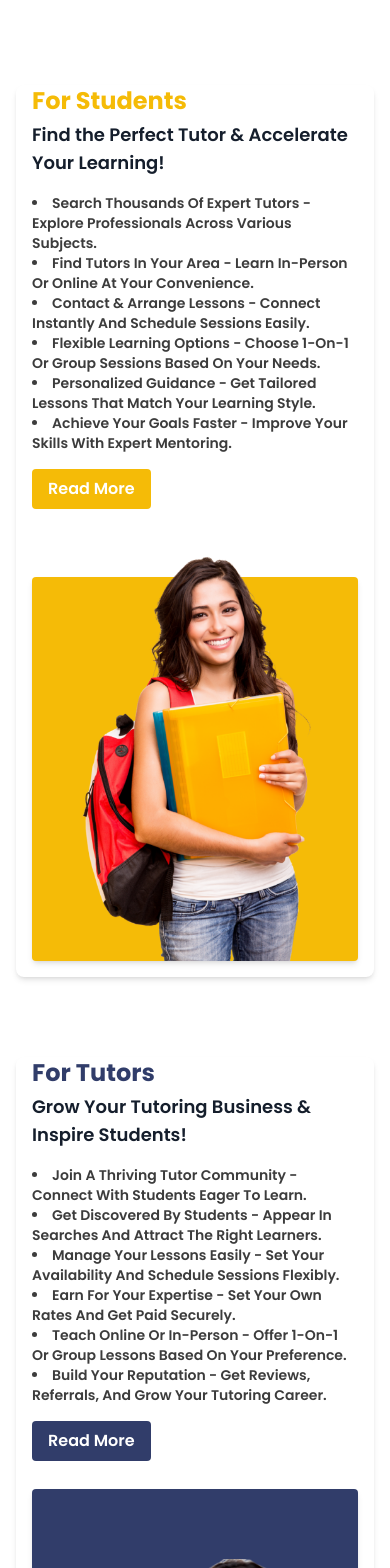
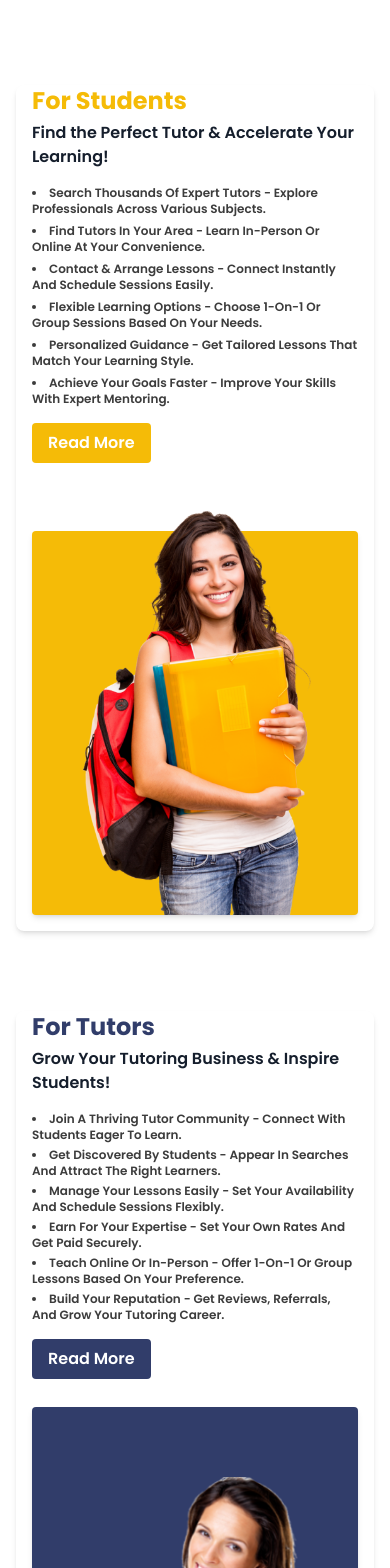
Before and after one commit to HuzaifaYaqoob/Pentutor_Frontend, a React (Create React App) app: page / in a window 390 px wide. Shown: the part 1420-2988 px from the top of the page. Built offline with nearby package versions, Linux system fonts and the light colour scheme; no server answers.

Commit message:
landing page completed

```diff
--- a/src/Pages/Our-Tutors/index.js
+++ b/src/Pages/Our-Tutors/index.js
@@ -25,7 +25,7 @@ export const TutorCard = ({ data, ...props }) => {
 
     console.log(data)
     return (
-        <div className='rounded-xl p-3 mb-16 pt-20 relative w-full border border-[#CACBE6] !z-0'>
+        <div className='rounded-xl p-3 mb-16 pt-16 md:pt-20 relative w-full border border-[#CACBE6] !z-0'>
             <div className='absolute w-24 h-24 border border-[#CACBE6] flex items-center bg-white justify-center top-0 left-1/2 transform -translate-x-1/2 -translate-y-1/2 rounded-full overflow-hidden !z-40'>
                 <div
                     className="w-24 h-24 rounded-full bg-center bg-cover bg-no-repeat flex items-center justify-center"
--- a/src/components/HomePageCard/HomePageCard.js
+++ b/src/components/HomePageCard/HomePageCard.js
@@ -6,25 +6,25 @@ const HomePageCard = (props) =>{
             <div className='space-y-1 sm:space-y-2 flex-1 w-full'>
                 <h3 className={`capitalize font-bold text-2xl sm:text-3xl md:text-4xl whitespace-nowrap ${props.preferredColor}`}>{props.heading}</h3>
                 <div className='font-semibold text-gray-500 mb-10 space-y-4 sm:space-y-6'>
-                    <p className='text-[#151E2C] text-lg md:text-xl'>{props.peragraph}</p>
+                    <p className='text-[#151E2C] sm:text-lg md:text-xl'>{props.peragraph}</p>
                     {
                         props.students ?
-                        <ol className='capitalize list-disc list-inside text-sm sm:text-[16px] md:text-lg'>
-                            <li className="text-[#3C3C3C] text-sm">Search Thousands of Expert Tutors - Explore professionals across various subjects.</li>
-                            <li className="text-[#3C3C3C] text-sm">Find Tutors in Your Area - Learn in-person or online at your convenience.</li>
-                            <li className="text-[#3C3C3C] text-sm">Contact & Arrange Lessons - Connect instantly and schedule sessions easily.</li>
-                            <li className="text-[#3C3C3C] text-sm">Flexible Learning Options - Choose 1-on-1 or group sessions based on your needs.</li>
-                            <li className="text-[#3C3C3C] text-sm">Personalized Guidance - Get tailored lessons that match your learning style.</li>
-                            <li className="text-[#3C3C3C] text-sm">Achieve Your Goals Faster - Improve your skills with expert mentoring.</li>
+                        <ol className='capitalize list-disc list-inside text-sm sm:text-[16px] md:text-lg space-y-1.5 md:space-y-2'>
+                            <li className="text-[#3C3C3C] text-xs sm:text-sm">Search Thousands of Expert Tutors - Explore professionals across various subjects.</li>
+                            <li className="text-[#3C3C3C] text-xs sm:text-sm">Find Tutors in Your Area - Learn in-person or online at your convenience.</li>
+                            <li className="text-[#3C3C3C] text-xs sm:text-sm">Contact & Arrange Lessons - Connect instantly and schedule sessions easily.</li>
+                            <li className="text-[#3C3C3C] text-xs sm:text-sm">Flexible Learning Options - Choose 1-on-1 or group sessions based on your needs.</li>
+                            <li className="text-[#3C3C3C] text-xs sm:text-sm">Personalized Guidance - Get tailored lessons that match your learning style.</li>
+                            <li className="text-[#3C3C3C] text-xs sm:text-sm">Achieve Your Goals Faster - Improve your skills with expert mentoring.</li>
                         </ol>
                         :
-                        <ol className='capitalize list-disc list-inside text-sm sm:text-[16px] md:text-lg'>
-                            <li className="text-[#3C3C3C] text-sm">Join a Thriving Tutor Community - Connect with students eager to learn.</li>
-                            <li className="text-[#3C3C3C] text-sm">Get Discovered by Students - Appear in searches and attract the right learners.</li>
-                            <li className="text-[#3C3C3C] text-sm">Manage Your Lessons Easily - Set your availability and schedule sessions flexibly.</li>
-                            <li className="text-[#3C3C3C] text-sm">Earn for Your Expertise - Set your own rates and get paid securely.</li>
-                            <li className="text-[#3C3C3C] text-sm">Teach Online or In-Person - Offer 1-on-1 or group lessons based on your preference.</li>
-                            <li className="text-[#3C3C3C] text-sm">Build Your Reputation - Get reviews, referrals, and grow your tutoring career.</li>
+                        <ol className='capitalize list-disc list-inside text-sm sm:text-[16px] md:text-lg space-y-1'>
+                            <li className="text-[#3C3C3C] text-xs sm:text-sm">Join a Thriving Tutor Community - Connect with students eager to learn.</li>
+                            <li className="text-[#3C3C3C] text-xs sm:text-sm">Get Discovered by Students - Appear in searches and attract the right learners.</li>
+                            <li className="text-[#3C3C3C] text-xs sm:text-sm">Manage Your Lessons Easily - Set your availability and schedule sessions flexibly.</li>
+                            <li className="text-[#3C3C3C] text-xs sm:text-sm">Earn for Your Expertise - Set your own rates and get paid securely.</li>
+                            <li className="text-[#3C3C3C] text-xs sm:text-sm">Teach Online or In-Person - Offer 1-on-1 or group lessons based on your preference.</li>
+                            <li className="text-[#3C3C3C] text-xs sm:text-sm">Build Your Reputation - Get reviews, referrals, and grow your tutoring career.</li>
                         </ol>
                     }
                     <button className={`capitalize ${props.bgpreferredColor} py-2 px-4 rounded text-white text-md`}>Read more</button>
```
